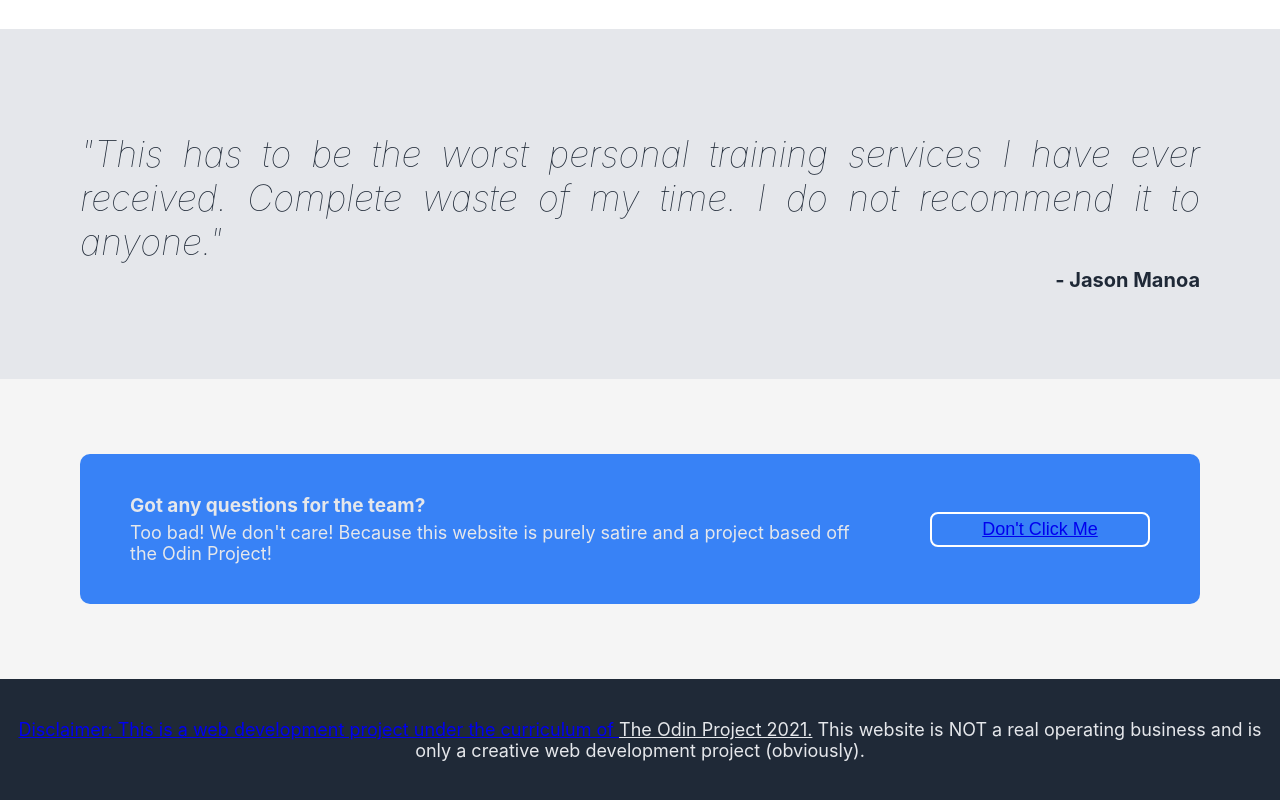
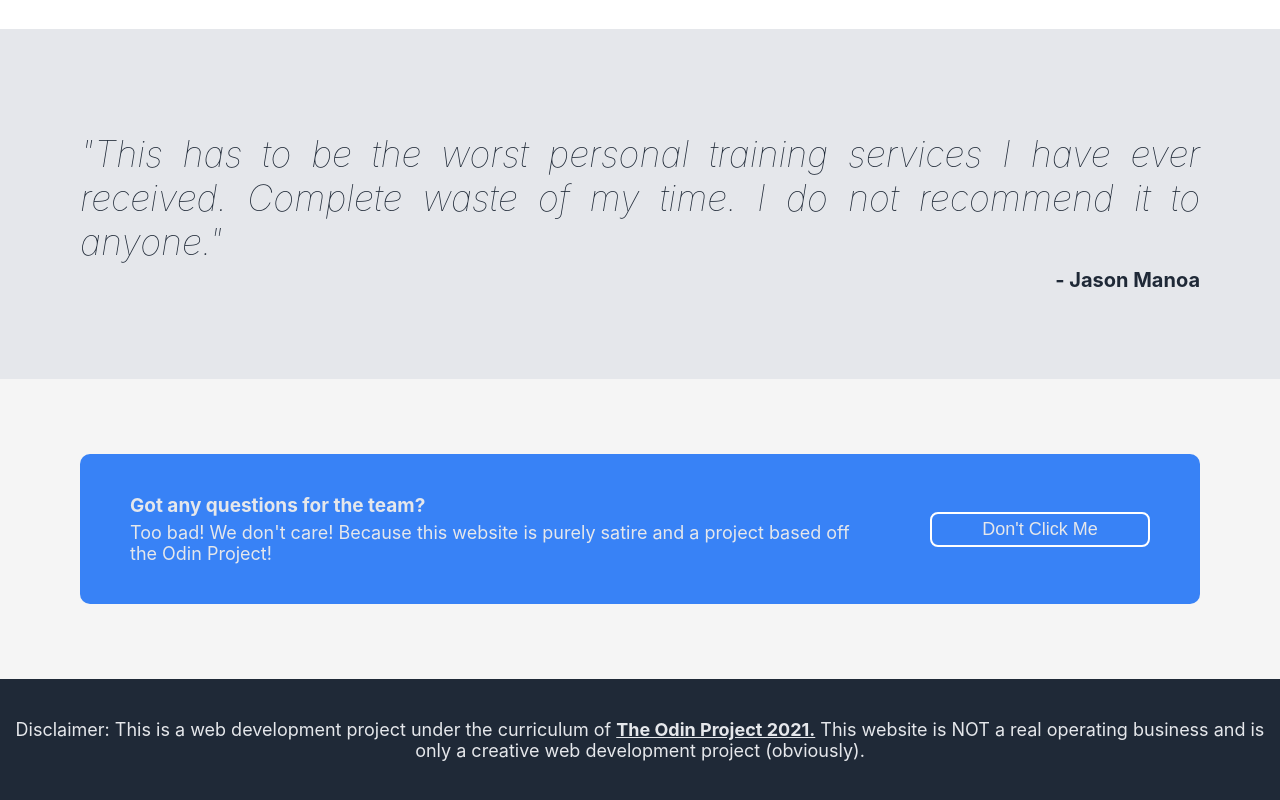
Before and after one commit to xyzuka/Project---Landing-Page, a plain HTML site: page index.html in a window 1280 px wide. Shown: the part 924-1724 px from the top of the page. Drawn offline with Linux system fonts and the light colour scheme.

Commit message:
Rick Roll Final Adjustments and Link Formatting
FInally Done!

```diff
--- a/index.html
+++ b/index.html
@@ -45,7 +45,7 @@
             <div class="Hero-Title">Need a Trainer?</div>
             <div class="Hero-Secondary">We’re here to help you change your life and reach your fitness goals! Now pay us money!
             </div>
-            <button class="Hero-Button"><a href="https://www.youtube.com/watch?v=dQw4w9WgXcQ"></a>Start Now!
+            <button class="Hero-Button"><a href="https://www.youtube.com/watch?v=dQw4w9WgXcQ">Start Now!</a>
             </button>
         </div>
 
@@ -99,7 +99,7 @@
     </div>
 
     <div class="footer">
-        <div class="footer-text">Disclaimer: This is a web development project under the curriculum of <a href="https://www.theodinproject.com" class="footer" title="The Odin Project 2021">The Odin Project 2021.</a> This website is NOT a real operating business and is only a creative web development project (obviously).</div>
+        <div class="footer-text">Disclaimer: This is a web development project under the curriculum of <a href="https://www.theodinproject.com" title="The Odin Project 2021" style="text-decoration: underline; font-weight: bold;" >The Odin Project 2021.</a> This website is NOT a real operating business and is only a creative web development project (obviously).</div>
       </div>
 
 </body>
--- a/style.css
+++ b/style.css
@@ -74,6 +74,11 @@ body {
     font-size: 18px;
     font-weight: 220;
     margin-top: 15px;
+}
+
+.Hero-Button a {
+    text-decoration: none;
+    color: #E5E7EB;
 }
 
 button {
@@ -224,6 +229,12 @@ img {
     padding: 5px 15px;
     border: 2px solid white;
     height: fit-content;
+    list-style: none;
+}
+
+.CTA-button a {
+    text-decoration: none;
+    color: #E5E7EB;
 }
 
 .footer {
@@ -232,6 +243,11 @@ img {
     font-size: 18px;
     text-align: center;
     margin: 40px 0;
+}
+
+.footer-text a {
+        text-decoration: none;
+        color: #E5E7EB;
 }
 
 /* INITAL BRAINSTORMING CSS
```
